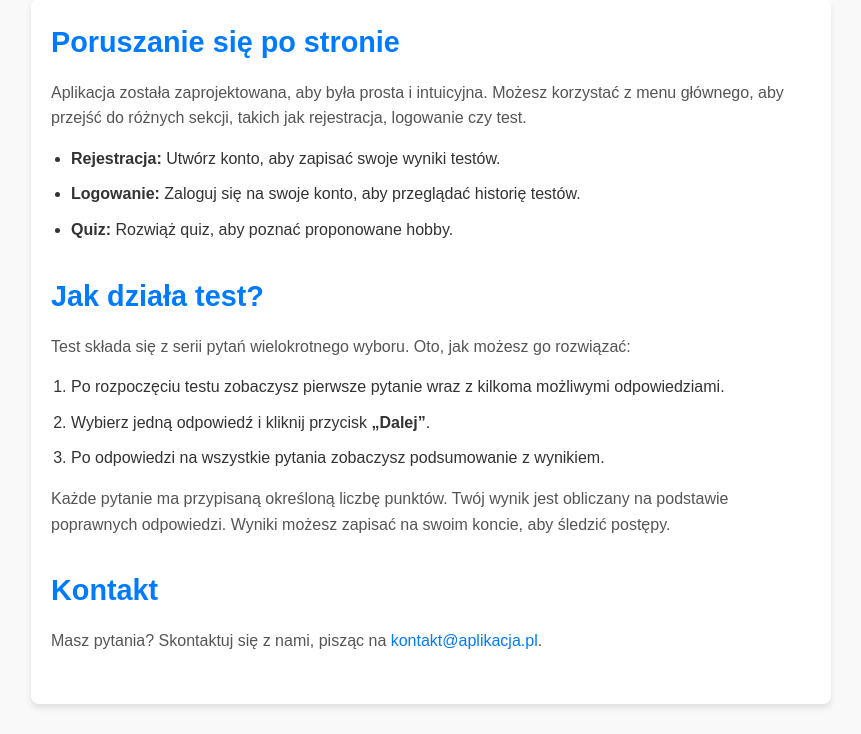
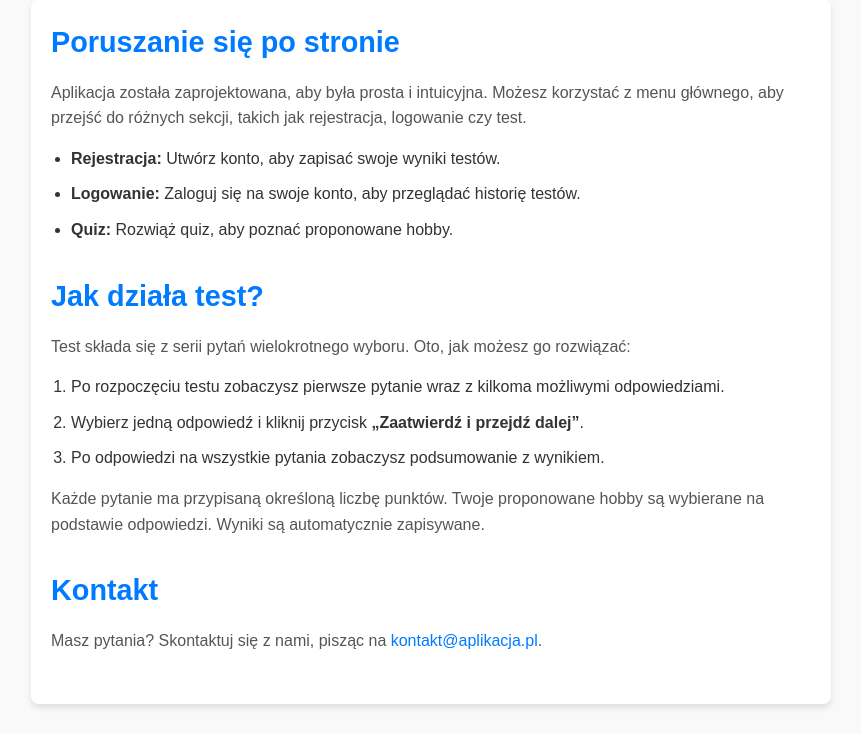
Before and after one commit to olimo54323/BIT_Festival_2024, a Python web app: template templates/about.html in a window 1280 px wide. Shown: the part 109-843 px from the top of the page, without its empty margins (209-1070 px from the left). Run offline with Jinja, Linux system fonts and the light colour scheme; the template is opened without the code that fills it, so the values that code supplies are empty.

Commit message:
opis about

```diff
--- a/templates/about.html
+++ b/templates/about.html
@@ -50,12 +50,12 @@
             </p>
             <ol>
                 <li>Po rozpoczęciu testu zobaczysz pierwsze pytanie wraz z kilkoma możliwymi odpowiedziami.</li>
-                <li>Wybierz jedną odpowiedź i kliknij przycisk <strong>„Dalej”</strong>.</li>
+                <li>Wybierz jedną odpowiedź i kliknij przycisk <strong>„Zaatwierdź i przejdź dalej”</strong>.</li>
                 <li>Po odpowiedzi na wszystkie pytania zobaczysz podsumowanie z wynikiem.</li>
             </ol>
             <p>
-                Każde pytanie ma przypisaną określoną liczbę punktów. Twój wynik jest obliczany na podstawie poprawnych odpowiedzi.
-                Wyniki możesz zapisać na swoim koncie, aby śledzić postępy.
+                Każde pytanie ma przypisaną określoną liczbę punktów. Twoje proponowane hobby są wybierane na podstawie odpowiedzi.
+                Wyniki są automatycznie zapisywane.
             </p>
         </section>
 
```
